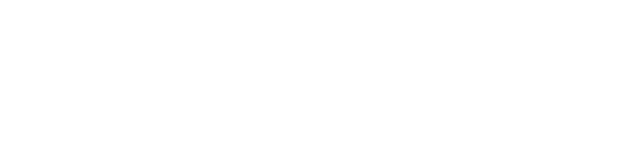
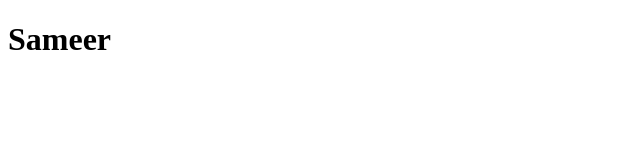
Before and after one commit to sameerakmal/resumev1, a plain HTML site: page index.html in a window 1280 px wide. Shown: the whole page, without its empty margins (0-640 px from the left). Drawn offline with Linux system fonts and the light colour scheme.

Commit message:
second commit

```diff
--- a/index.html
+++ b/index.html
@@ -6,6 +6,6 @@
     <title>Document</title>
 </head>
 <body>
-
+    <h1>Sameer</h1>
 </body>
 </html>
```
